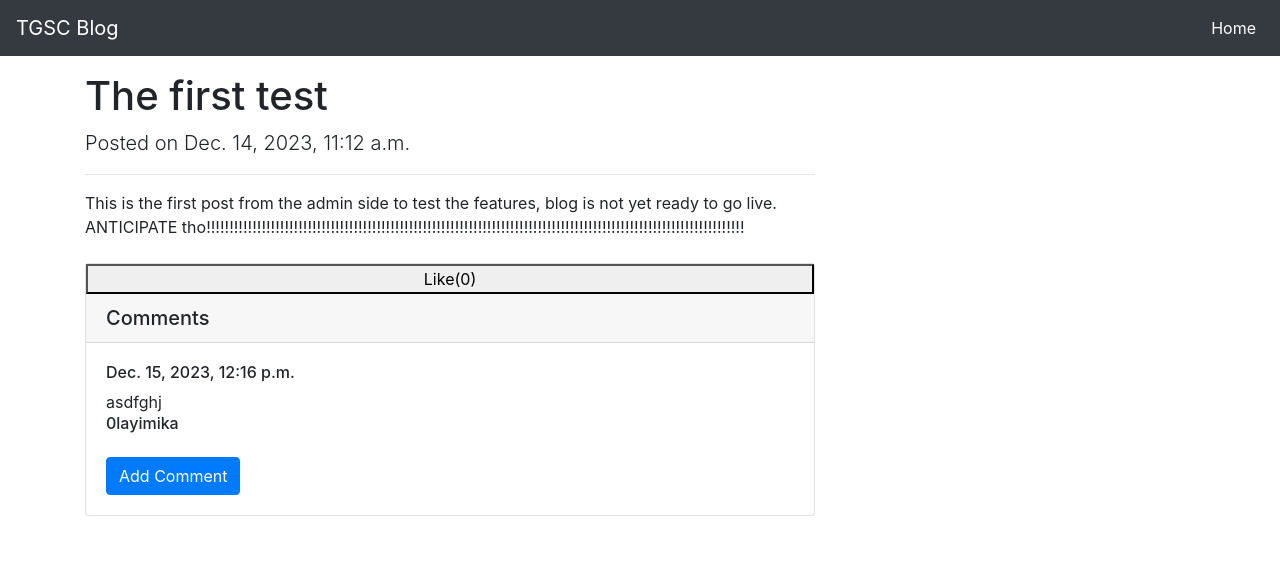
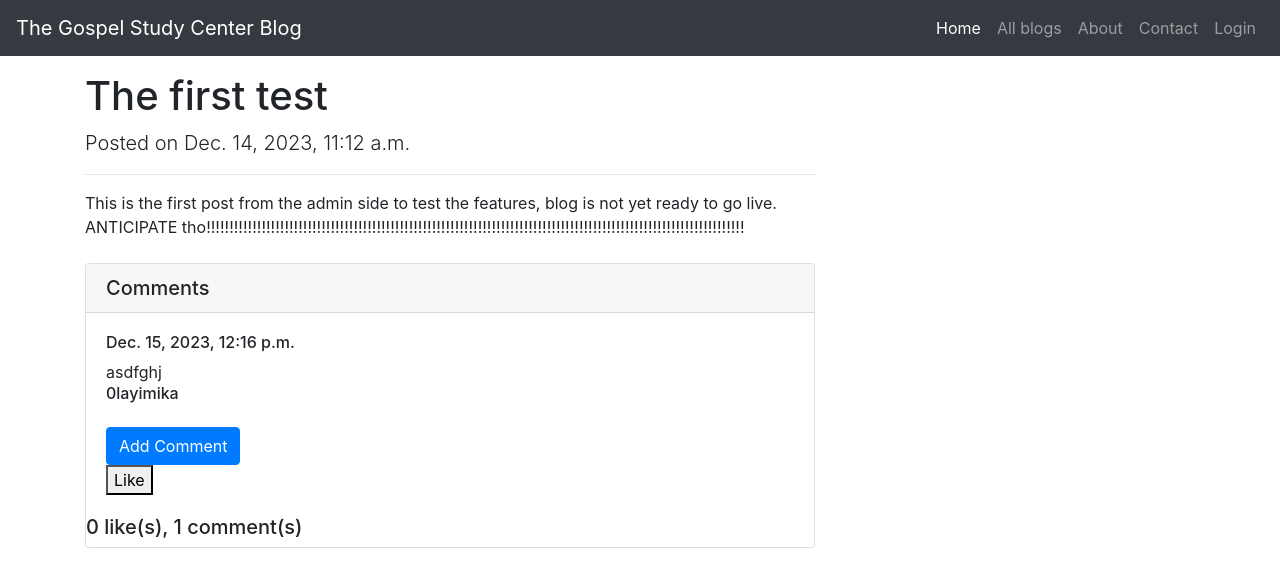
Before and after one commit to 0layimika/TGSC-website, a Django app: page /blog/5/detail in a window 1280 px wide. Shown: the top 587 px of the page. Run offline with Django 4.2, Linux system fonts and the light colour scheme; data comes from the database, SQL or seed files in the repository; both versions use the stored data as it was after the commit; data that the repository does not hold is empty; some libraries are stand-ins or nearby versions.

Commit message:
added the like blog feature

```diff
--- a/account/templates/account/login.html
+++ b/account/templates/account/login.html
@@ -29,7 +29,7 @@
             <h2>Login</h2>
           </div>
           <div class="card-body">
-            <form method="post" class="form" action="{% url 'login' %}">
+            <form method="post" class="form" action="{% url 'login' %}?next={{ request.GET.next }}">
               {% csrf_token %}
 
               <!-- Username -->
--- a/account/views.py
+++ b/account/views.py
@@ -27,10 +27,11 @@ def login(request):
         user = auth.authenticate(username=request.POST['username'],password=request.POST['password'])
         if user is not None:
             auth.login(request,user)
-            return redirect('home')
+            return redirect(request.GET.get('next','home'))
         else:
             return render(request,'account/login.html',{'error':'username or password is incorrect'})
     else:
+        request.session['next']= request.GET.get('next','/')
         return render(request,'account/login.html')
 
 def logout(request):
--- a/blog/models.py
+++ b/blog/models.py
@@ -13,7 +13,7 @@ class Blog(models.Model):
     def summary(self):
         return self.content[:150]
 class Comment(models.Model):
-    post = models.ForeignKey(Blog, on_delete=models.CASCADE)
+    post = models.ForeignKey(Blog, on_delete=models.CASCADE, related_name='comments')
     author = models.ForeignKey(User, on_delete=models.CASCADE)
     opinion = models.TextField()
     date_created = models.DateTimeField(auto_now_add=True)
--- a/blog/templates/blog/about.html
+++ b/blog/templates/blog/about.html
@@ -33,6 +33,9 @@
                     <a class="nav-link" href="{% url 'home' %}">Home
                         <span class="sr-only">(current)</span>
                     </a>
+                </li>
+                <li class="nav-item">
+                    <a class="nav-link" href="{% url 'all' %}">All blogs</a>
                 </li>
                 <li class="nav-item">
                     <a class="nav-link" href="{% url 'about' %}">About</a>
--- a/blog/templates/blog/contact.html
+++ b/blog/templates/blog/contact.html
@@ -33,6 +33,9 @@
                     <a class="nav-link" href="{% url 'home' %}">Home
                         <span class="sr-only">(current)</span>
                     </a>
+                </li>
+                <li class="nav-item">
+                    <a class="nav-link" href="{% url 'all' %}">All blogs</a>
                 </li>
                 <li class="nav-item">
                     <a class="nav-link" href="{% url 'about' %}">About</a>
--- a/blog/templates/blog/detail.html
+++ b/blog/templates/blog/detail.html
@@ -17,7 +17,7 @@
 
     <!-- Navigation Bar -->
     <nav class="navbar navbar-expand-lg navbar-dark bg-dark fixed-top">
-        <a class="navbar-brand" href="{% url 'all' %}">TGSC Blog</a>
+        <a class="navbar-brand" href="{% url 'home' %}">The Gospel Study Center Blog</a>
         <button class="navbar-toggler" type="button" data-toggle="collapse" data-target="#navbarResponsive"
             aria-controls="navbarResponsive" aria-expanded="false" aria-label="Toggle navigation">
             <span class="navbar-toggler-icon"></span>
@@ -25,8 +25,32 @@
         <div class="collapse navbar-collapse" id="navbarResponsive">
             <ul class="navbar-nav ml-auto">
                 <li class="nav-item active">
-                    <a class="nav-link" href="{% url 'home' %}">Home</a>
+                    <a class="nav-link" href="{% url 'home' %}">Home
+                        <span class="sr-only">(current)</span>
+                    </a>
                 </li>
+                <li class="nav-item">
+                    <a class="nav-link" href="{% url 'all' %}">All blogs</a>
+                </li>
+                <li class="nav-item">
+                    <a class="nav-link" href="{% url 'about' %}">About</a>
+                </li>
+                <li class="nav-item">
+                    <a class="nav-link" href="{% url 'contact' %}">Contact</a>
+                </li>
+                {% if user.is_authenticated %}
+                   <li class="nav-item">
+                        <a class="nav-item nav-link" href="javascript:{document.getElementById('logout').submit()}">Logout</a>
+                        <form id="logout" method="post" action="{% url 'logout' %}">{% csrf_token %}
+                        <input type="hidden"/>
+
+                        </form>
+                   </li>
+                {% else %}
+                    <li class="nav-item">
+                    <a class="nav-link" href="{% url 'login' %}">Login</a>
+                    </li>
+                {% endif %}
             </ul>
         </div>
     </nav>
@@ -42,9 +66,7 @@
 
                 <!-- Comments Section -->
                 <div class="card my-4">
-                    <button id="like-button" data-blog-id="{{ blog.id }}" {% if request.user in blog.likes.all %}class="liked"{% endif %}>
-                    Like({{ blog.like.count }})
-                    </button>
+
                     <h5 class="card-header">Comments</h5>
 
                     <div class="card-body">
@@ -61,7 +83,15 @@
 
                         <!-- Add a new comment -->
                         <a href="{% url 'add_comment' blog_id=blog.id %}" class="btn btn-primary">Add Comment</a>
+                        <form method="post" action="{% url 'like_blog' blog_id=blog.id %}">
+                        {% csrf_token %}
+                        <button type="submit">
+                        {% if request.user in blog.like.all %}Unlike{% else %}Like{% endif %}
+                        </button>
+                        </form>
                     </div>
+                    <h5>{{ blog.like.count }} like(s), {{ comments.count }} comment(s)</h5>
+
                 </div>
                 <!-- End Comments Section -->
             </div>
@@ -74,37 +104,37 @@
     <script src="https://code.jquery.com/jquery-3.5.1.slim.min.js"></script>
     <script src="https://cdn.jsdelivr.net/npm/@popperjs/core@2.5.2/dist/umd/popper.min.js"></script>
     <script src="https://stackpath.bootstrapcdn.com/bootstrap/4.5.2/js/bootstrap.min.js"></script>
-    <script>
-        document.getElementById('like-button').addEventListener('click', function(){
-            var blogId = this.getAttribute('data-blog-id');
-            var url = `/blog/${blogId}/like/`;
-
-            fetch(url,{
-                method: 'POST',
-                headers: new Headers({
-                    'Content-Type':'application/json',
-                    'X-CSRFToken':'{{ csrf_token }}',
-                    'X-Requested-With':'XMLHttpRequest',
-                }),
-                credentials:'same-origin'
-            })
-                .then(response => {
-                    if (response.status === 401){
-                        window.location.href='/login/';
-                    }
-                    return response.json()
-                })
-                .then(data => {
-                    if (data.liked) {
-                        this.classList.add('liked');
-                    } else {
-                        this.classList.remove('liked');
-                    }
-                    this.innerText = `Like (${data.count})`;
-                })
-                .catch(error => console.error('Error:',error));
-        });
-    </script>
+{#    <script>#}
+{#        document.getElementById('like-button').addEventListener('click', function(){#}
+{#            var blogId = this.getAttribute('data-blog-id');#}
+{#            var url = `/blog/${blogId}/like/`;#}
+{##}
+{#            fetch(url,{#}
+{#                method: 'POST',#}
+{#                headers: new Headers({#}
+{#                    'Content-Type':'application/json',#}
+{#                    'X-CSRFToken':'{{ csrf_token }}',#}
+{#                    'X-Requested-With':'XMLHttpRequest',#}
+{#                }),#}
+{#                credentials:'same-origin'#}
+{#            })#}
+{#                .then(response => {#}
+{#                    if (response.status === 401){#}
+{#                        window.location.href='/login/';#}
+{#                    }#}
+{#                    return response.json()#}
+{#                })#}
+{#                .then(data => {#}
+{#                    if (data.liked) {#}
+{#                        this.classList.add('liked');#}
+{#                    } else {#}
+{#                        this.classList.remove('liked');#}
+{#                    }#}
+{#                    this.innerText = `Like (${data.count})`;#}
+{#                })#}
+{#                .catch(error => console.error('Error:',error));#}
+{#        });#}
+{#    </script>#}
 </body>
 
 </html>
--- a/blog/templates/blog/home.html
+++ b/blog/templates/blog/home.html
@@ -36,6 +36,9 @@
                     <a class="nav-link" href="{% url 'home' %}">Home
                         <span class="sr-only">(current)</span>
                     </a>
+                </li>
+                <li class="nav-item">
+                    <a class="nav-link" href="{% url 'all' %}">All blogs</a>
                 </li>
                 <li class="nav-item">
                     <a class="nav-link" href="{% url 'about' %}">About</a>
--- a/blog/views.py
+++ b/blog/views.py
@@ -2,10 +2,8 @@ from django.shortcuts import render, redirect, get_object_or_404
 from .models import *
 from django.views.generic import *
 from .forms import CommentForm
-from django.contrib.auth.decorators import login_required, user_passes_test
-from django.http import JsonResponse, HttpResponse
-from django.views.decorators.http import require_POST
-# Create your views here.
+from django.contrib.auth.decorators import login_required
+from django.db.models import Count
 def home(request):
     blogs = Blog.objects
     latest_blog = Blog.objects.order_by('date_created')[:3]
@@ -32,7 +30,11 @@ def add_comment(request, blog_id):
             form = CommentForm()
     return render(request, 'blog/add_comment.html', {'blog': specific, 'form': form})
 def all(request):
-    blogs = Blog.objects.all()
+    blogs = Blog.objects.annotate(comment_count=Count('comments'))
+    # blog_comments = {}
+    # for b in blogs:
+    #     comments = Comment.objects.filter(post=b)
+    #     blog_comments[b]=comments
     return render(request, 'blog/all.html', {'blogs': blogs})
 
 def contact(request):
@@ -40,17 +42,16 @@ def contact(request):
 
 def about(request):
     return render(request, 'blog/about.html')
-
+@login_required(login_url='/account/login')
 def like_blog(request, blog_id):
     blog = get_object_or_404(Blog, pk=blog_id)
-    if request.user.is_authenticated:
-        if request.user in blog.like.all():
-            blog.like.remove(request.user)
-            liked = False
+
+    if request.method == 'POST' and request.user.is_authenticated:
+        user = request.user
+
+        if user in blog.like.all():
+            blog.like.remove(user)
         else:
-            blog.like.add(request.user)
-            liked = True
+            blog.like.add(user)
 
-        return JsonResponse({'liked':liked, 'count':blog.like.count()})
-    else:
-        return JsonResponse({'error':'User is not authenticated'})
+    return redirect('detail', blog_id=blog.id)
```
Also changed, not shown: blog/templates/blog/add_comment.html (+66 -0 lines), blog/templates/blog/all.html (+17 -0 lines), blog/migrations/0011_remove_blog_like.py (added), blog/migrations/0012_blog_like.py (added), blog/migrations/0013_remove_blog_like_blog_like.py (added), db.sqlite3.
